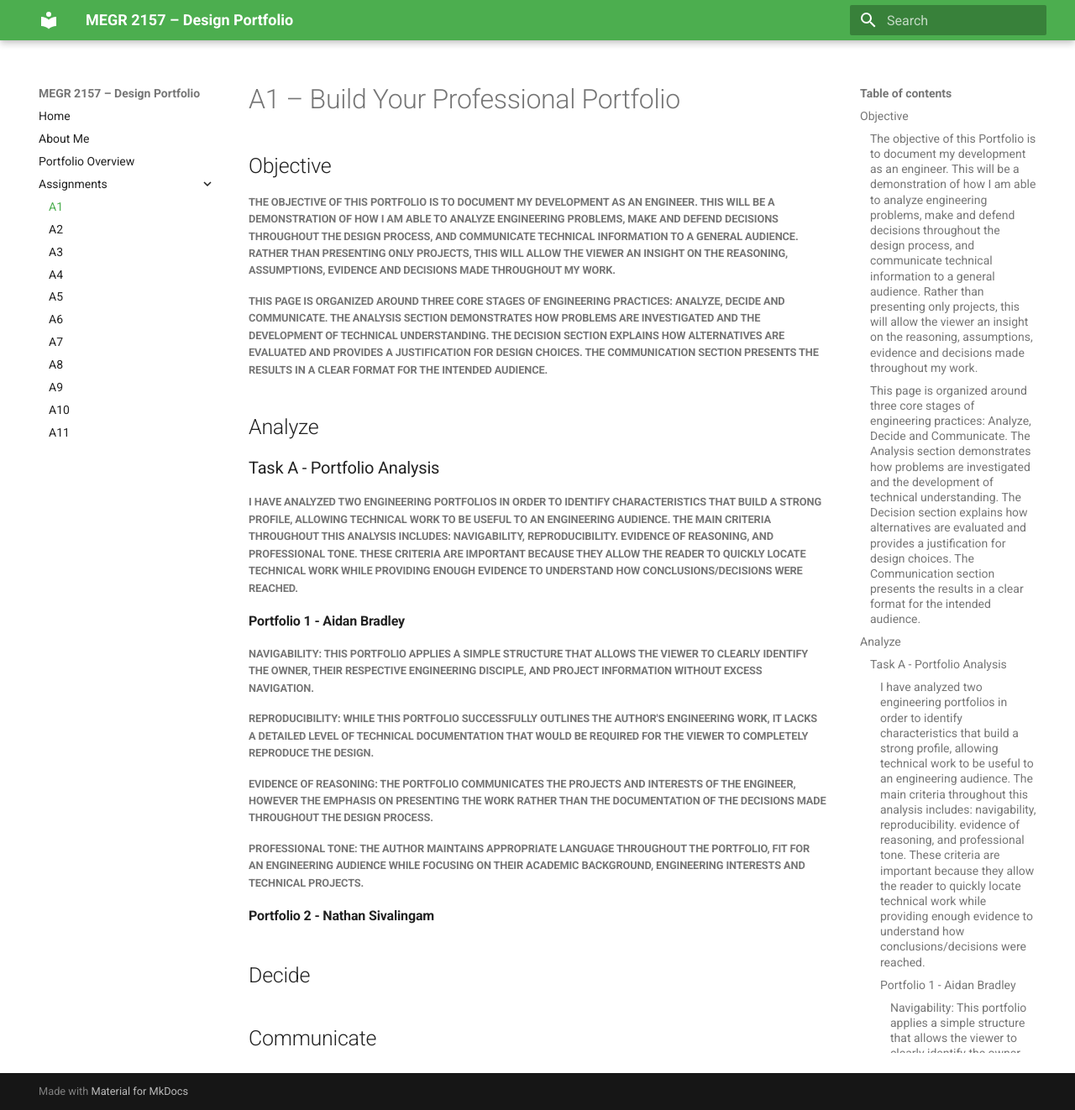
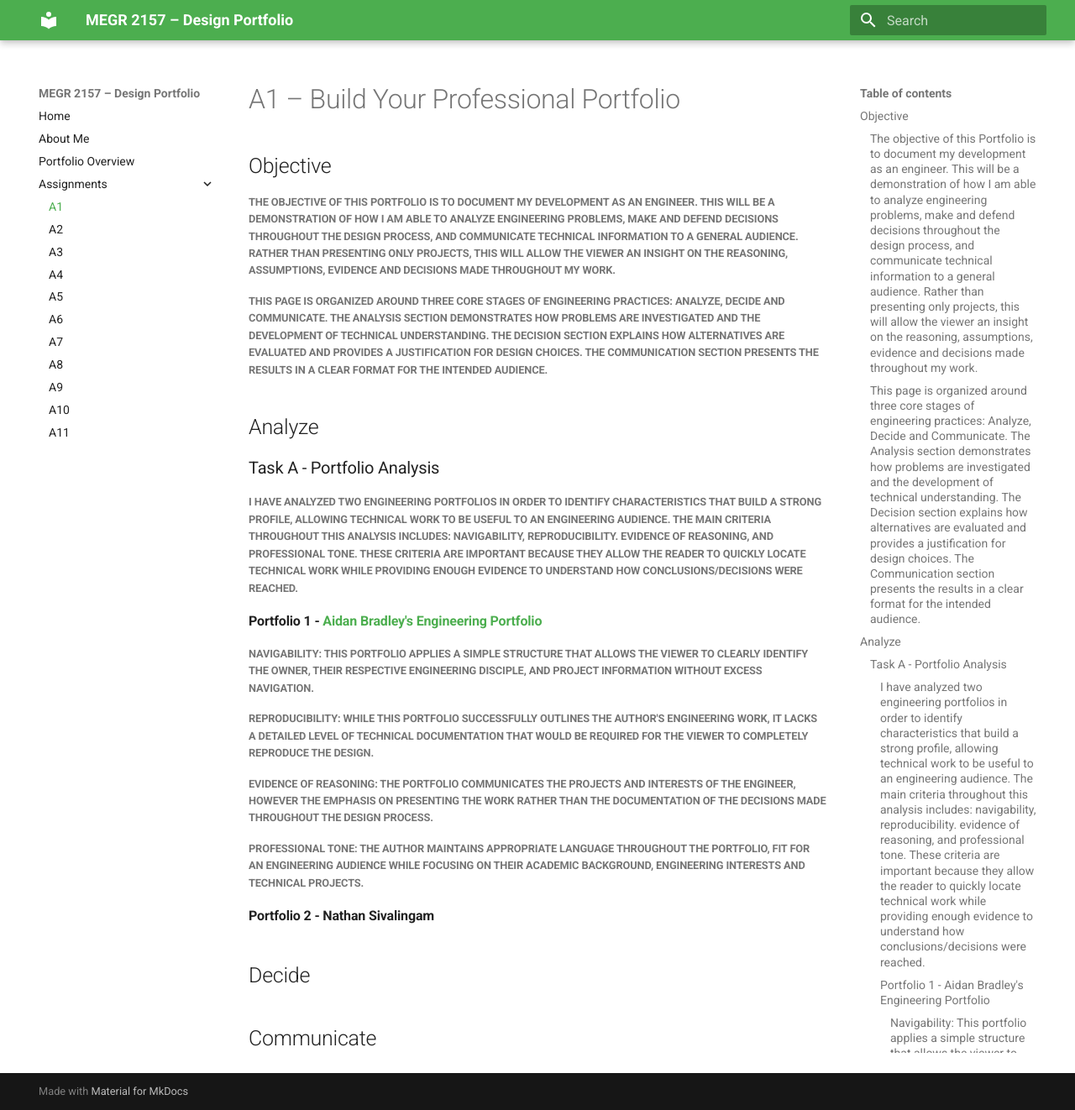
Before and after one commit to akaur-5/design-projects-portfolio, an MkDocs documentation site: the page built from docs/assignments/A01/index.md, in a window 1280 px wide and 1322 px high. Shown: the whole window at 84% size. Built offline with MkDocs 1.6.1 and Material for MkDocs 9.7.7, drawn with Linux system fonts in a browser that asks for light colours.

Commit message:
Enhance portfolio analysis with hyperlink and clarity
Updated the portfolio reference to include a hyperlink and improved clarity in the analysis criteria.

```diff
--- a/docs/assignments/A01/index.md
+++ b/docs/assignments/A01/index.md
@@ -7,7 +7,7 @@
 ## Analyze
 ### Task A - Portfolio Analysis
 ##### I have analyzed two engineering portfolios in order to identify characteristics that build a strong profile, allowing technical work to be useful to an engineering audience. The main criteria throughout this analysis includes: navigability, reproducibility. evidence of reasoning, and professional tone. These criteria are important because they allow the reader to quickly locate technical work while providing enough evidence to understand how conclusions/decisions were reached.
-#### Portfolio 1 - Aidan Bradley
+#### Portfolio 1 - [Aidan Bradley's Engineering Portfolio](https://aocb.github.io/)
 ##### Navigability: This portfolio applies a simple structure that allows the viewer to clearly identify the owner, their respective engineering disciple, and project information without excess navigation.
 ##### Reproducibility: While this portfolio successfully outlines the author's engineering work, it lacks a detailed level of technical documentation that would be required for the viewer to completely reproduce the design.
 ##### Evidence of Reasoning: The portfolio communicates the projects and interests of the engineer, however the emphasis on presenting the work rather than the documentation of the decisions made throughout the design process.
```
